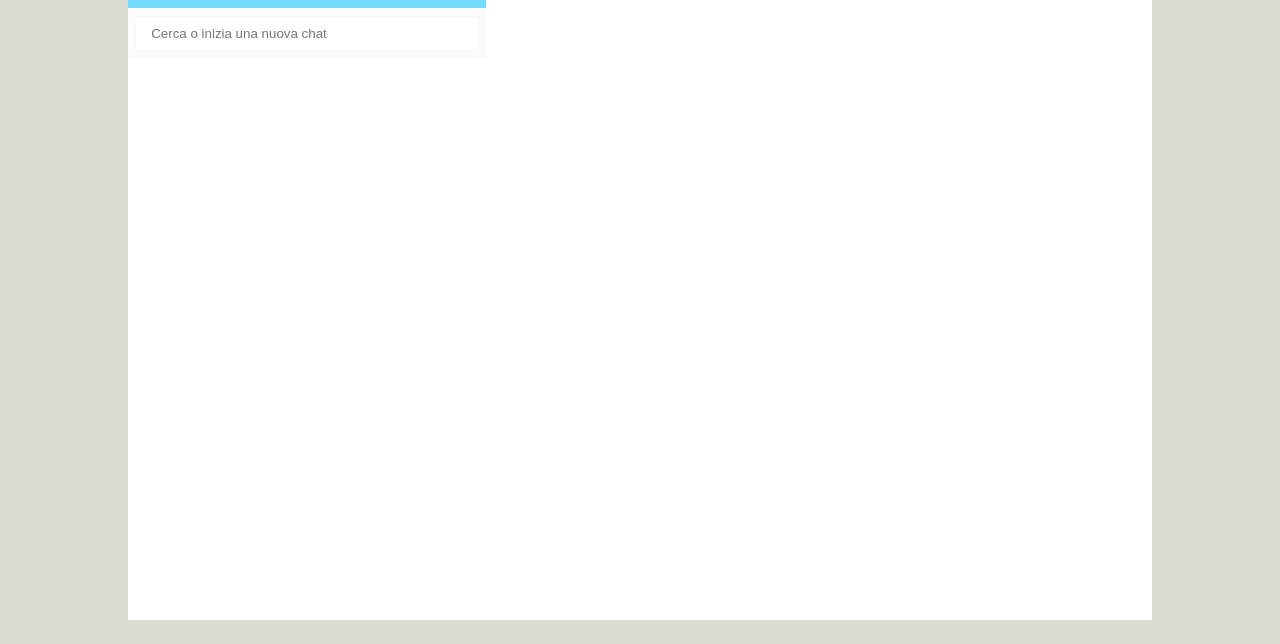
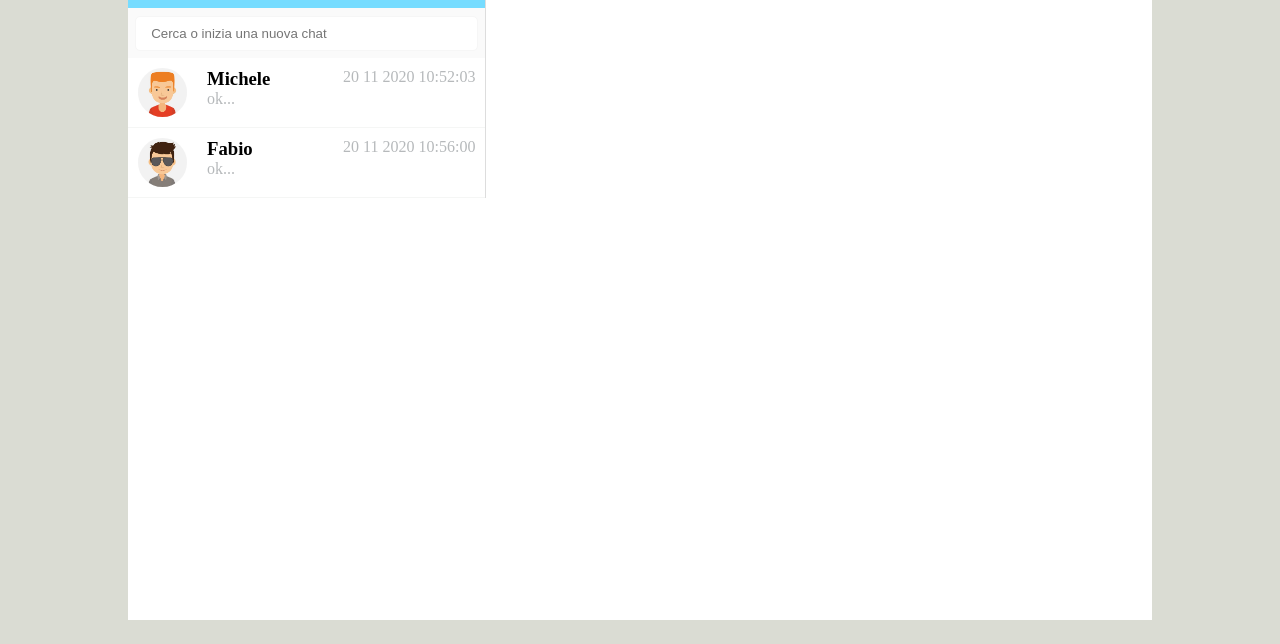
Before and after one commit to Davide-Zingali/vue-boolzapp, a plain HTML site: page index.html in a window 1280 px wide. Shown: the part 156-800 px from the top of the page. Drawn offline with Linux system fonts and the light colour scheme.

Commit message:
aggiunte chat

```diff
--- a/css/style.css
+++ b/css/style.css
@@ -3,11 +3,6 @@
     margin: 0;
     padding: 0;
     box-sizing: border-box;
-}
-header img {
-    height: 100%;
-    border-radius: 50%;
-    padding: 10px;
 }
 i {
     margin: 0 7px;
@@ -43,10 +38,16 @@ header {
     background-color: #EAEAEA;
     height: 70px;
 }
+header img {
+    height: 100%;
+    border-radius: 50%;
+    padding: 10px;
+}
 .nome-utente {
     display: flex;
     width: 35%;
     line-height: 70px;
+    border-right: 1px solid #DDDDDD;
 }
 .nome-utente > .header {
     display: flex;
@@ -65,7 +66,6 @@ header {
     align-items: center;
     width: 65%;
     height: 100%;
-    border-left: 1px solid #DDDDDD;
 }
 .parte.sx {
     height: 100%;
@@ -77,10 +77,17 @@ header {
 }
 
 /* regole main */
+main img {
+    height: 100%;
+    border-radius: 50%;
+    padding: 10px;
+}
+
 /* prima section */
 /* notifica */
 .sinistra-main {
     width: 35%;
+    border-right: 1px solid #DDDDDD;
 }
 #notifica {
     display: flex;
@@ -119,3 +126,21 @@ header {
     border-radius: 5px;
     padding: 0 15px;
 }
+
+/* parte elenco chat sulla sinistra */
+.multi-chat {
+    display: flex;
+    justify-content: space-between;
+    height: 70px;
+    border-bottom: 1px solid #F5F6F5;
+}
+.multi-chat > div:first-child {
+    display: flex;
+    height: 100%;
+}
+.testo-chat {
+    margin: 10px;
+}
+.testo-chat p {
+    color: #B6B9BB;
+}
--- a/index.html
+++ b/index.html
@@ -77,8 +77,38 @@
                     </div>
 
                     <!-- parte delle chat -->
+                    <!-- prima chat -->
                     <div class="multi-chat">
+                        <!-- foto piu' nome -->
+                        <div>
+                            <img src="img/avatar_1.jpg" alt="">
+                            <div class="testo-chat">
+                                <h3>Michele</h3>
+                                <p>ok...</p>
+                            </div>
+                        </div>
 
+                        <!-- data -->
+                        <div class="testo-chat">
+                            <p>20 11 2020 10:52:03</p>
+                        </div>
+                    </div>
+
+                    <!-- seconda chat -->
+                    <div class="multi-chat">
+                        <!-- foto piu' nome -->
+                        <div>
+                            <img src="img/avatar_2.jpg" alt="">
+                            <div class="testo-chat">
+                                <h3>Fabio</h3>
+                                <p>ok...</p>
+                            </div>
+                        </div>
+
+                        <!-- data -->
+                        <div class="testo-chat">
+                            <p>20 11 2020 10:56:00</p>
+                        </div>
                     </div>
                 </section>
 
```
